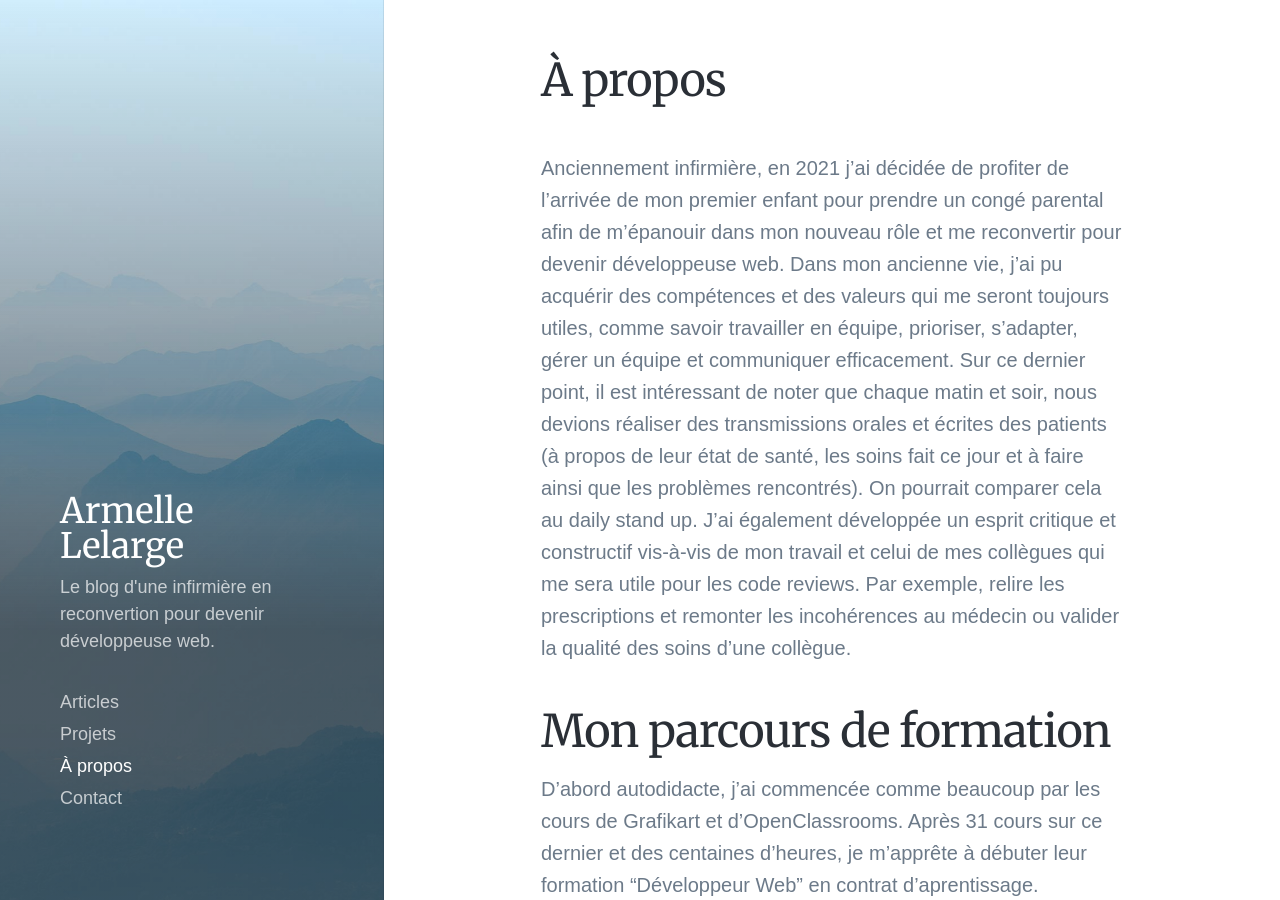
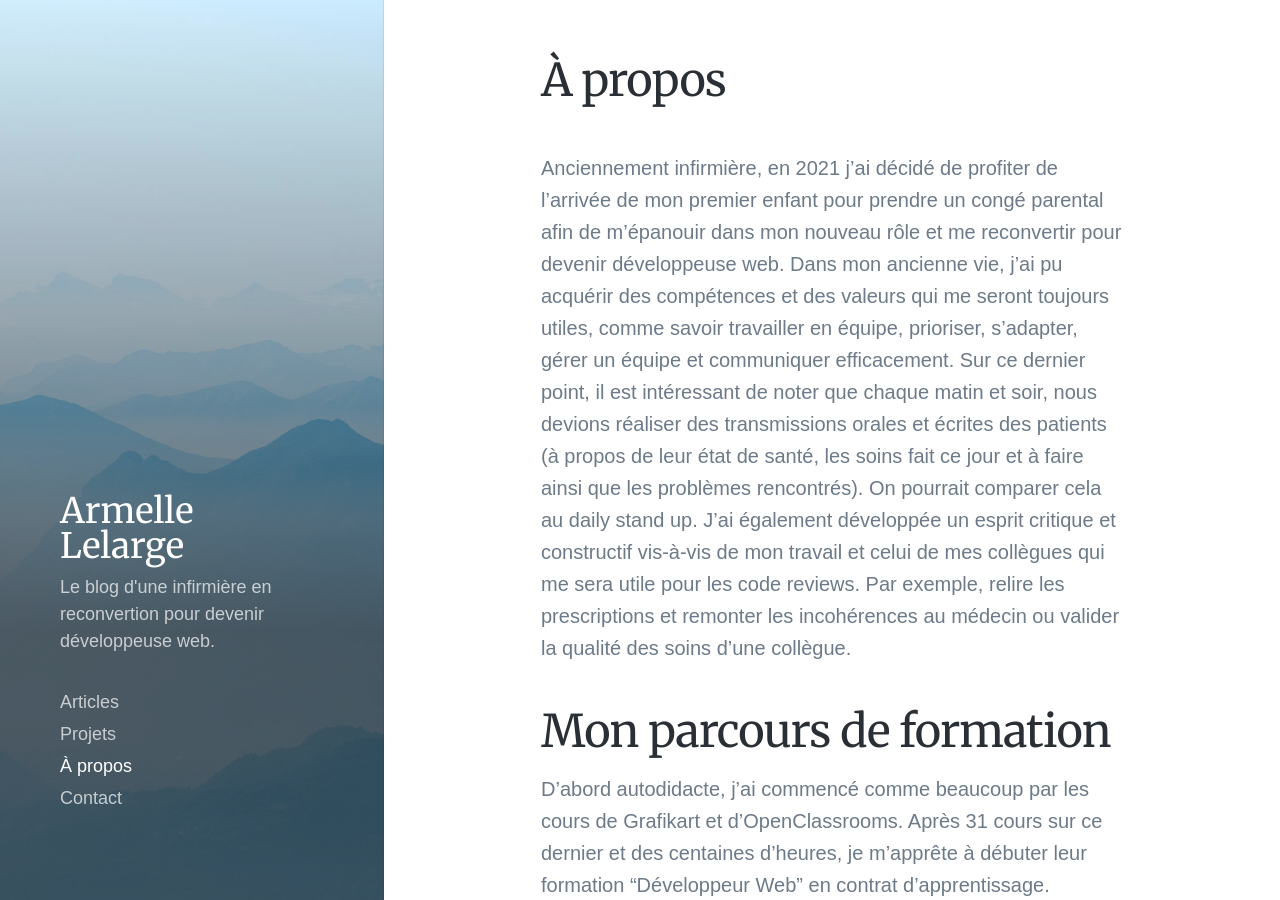
Before and after one commit to alelarge/alelarge.github.io, a Jekyll site: the page built from _pages/about.md, in a window 1280 px wide and 900 px high. Built offline with Jekyll 4.4.1, drawn with Linux system fonts in a browser that asks for light colours; nearby versions of some CDN libraries; some web fonts are replaced.

Commit message:
fix typo

```diff
--- a/_pages/about.md
+++ b/_pages/about.md
@@ -5,11 +5,11 @@ description:
 featured_image: /images/demo/demo-portrait.jpg
 ---
 
-Anciennement infirmière, en 2021 j'ai décidée de profiter de l'arrivée de mon premier enfant pour prendre un congé parental afin de m'épanouir dans mon nouveau rôle et me reconvertir pour devenir développeuse web. Dans mon ancienne vie, j'ai pu acquérir des compétences et des valeurs qui me seront toujours utiles, comme savoir travailler en équipe, prioriser, s'adapter, gérer un équipe et communiquer efficacement. Sur ce dernier point, il est intéressant de noter que chaque matin et soir, nous devions réaliser des transmissions orales et écrites des patients (à propos de leur état de santé, les soins fait ce jour et à faire ainsi que les problèmes rencontrés). On pourrait comparer cela au daily stand up. J'ai également développée un esprit critique et constructif vis-à-vis de mon travail et celui de mes collègues qui me sera utile pour les code reviews. Par exemple, relire les prescriptions et remonter les incohérences au médecin ou valider la qualité des soins d'une collègue.
+Anciennement infirmière, en 2021 j'ai décidé de profiter de l'arrivée de mon premier enfant pour prendre un congé parental afin de m'épanouir dans mon nouveau rôle et me reconvertir pour devenir développeuse web. Dans mon ancienne vie, j'ai pu acquérir des compétences et des valeurs qui me seront toujours utiles, comme savoir travailler en équipe, prioriser, s'adapter, gérer un équipe et communiquer efficacement. Sur ce dernier point, il est intéressant de noter que chaque matin et soir, nous devions réaliser des transmissions orales et écrites des patients (à propos de leur état de santé, les soins fait ce jour et à faire ainsi que les problèmes rencontrés). On pourrait comparer cela au daily stand up. J'ai également développée un esprit critique et constructif vis-à-vis de mon travail et celui de mes collègues qui me sera utile pour les code reviews. Par exemple, relire les prescriptions et remonter les incohérences au médecin ou valider la qualité des soins d'une collègue.
 
 ## Mon parcours de formation
 
-D'abord autodidacte, j'ai commencée comme beaucoup par les cours de Grafikart et d'OpenClassrooms. Après 31 cours sur ce dernier et des centaines d'heures, je m'apprête à débuter leur formation "Développeur Web" en contrat d'aprentissage.
+D'abord autodidacte, j'ai commencé comme beaucoup par les cours de Grafikart et d'OpenClassrooms. Après 31 cours sur ce dernier et des centaines d'heures, je m'apprête à débuter leur formation "Développeur Web" en contrat d'apprentissage.
 
 ## Mes lectures
 
```
